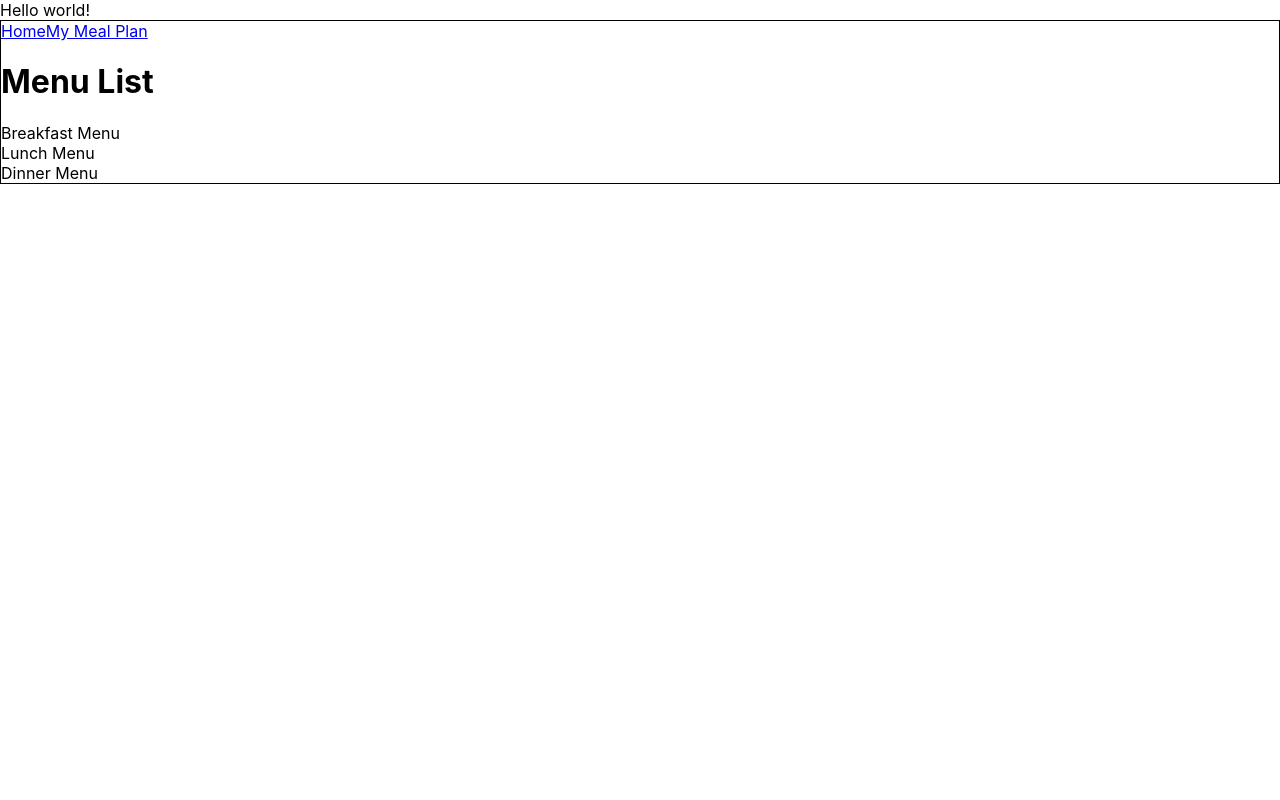
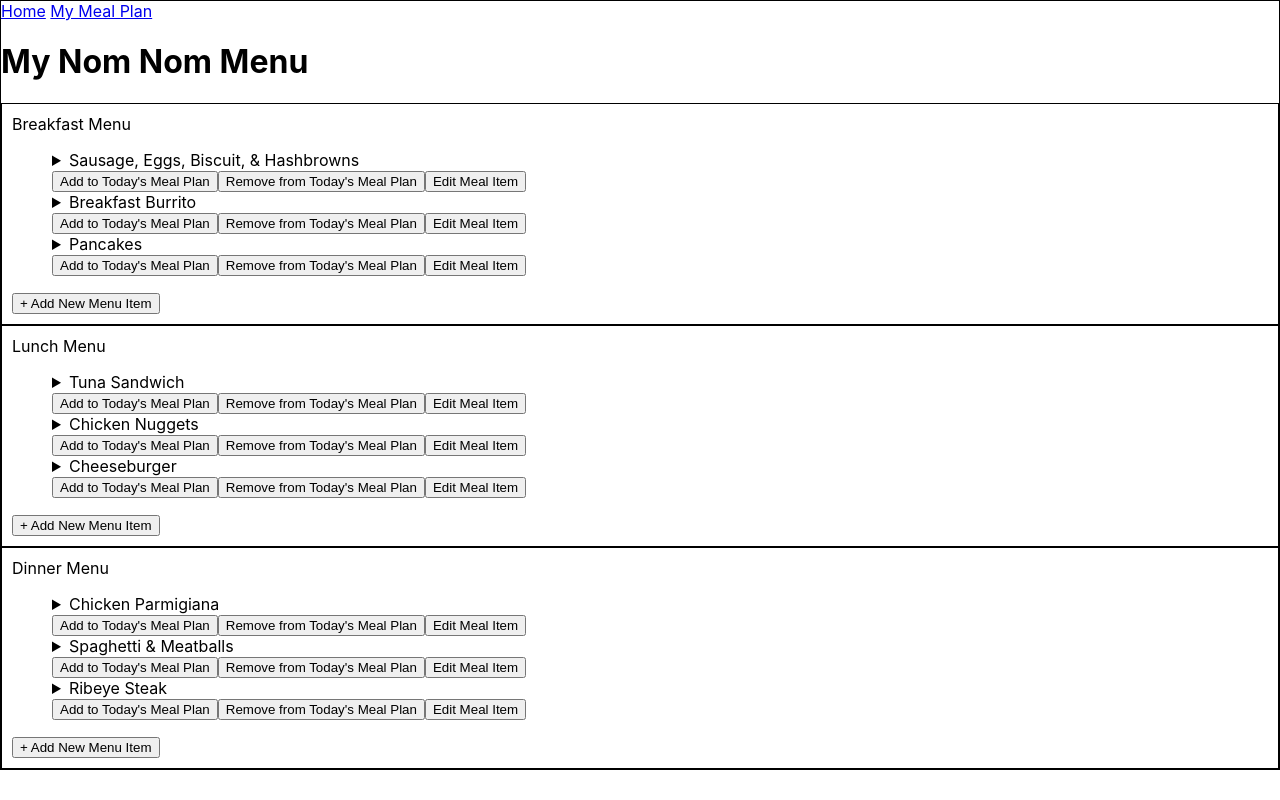
Before and after one commit to JKDev117/nom-nom-app, a React (Create React App) app: page /menu in a window 1280 px wide. Built offline with nearby package versions, Linux system fonts and the light colour scheme.

Commit message:
modified files

```diff
--- a/src/App.js
+++ b/src/App.js
@@ -6,18 +6,21 @@ import MealPlanPage from './components/MealPlanPage';
 import AddMenuItem from './components/AddMenuItem';
 import EditMenuItem from './components/EditMenuItem';
 import NotFoundPage from './components/NotFoundPage';
+import { LIST, PLAN } from './store.js'
 
-function App(props) {
-  console.log(props)
+class App extends React.Component {
+  render(){
+    console.log(this.props)
     return (
        <main className='App'>
-       {"Hello world!"}
          <Switch>
             <Route exact path='/' component={LandingPage} />
             <Route path='/menu'
-                 render={()=> <MenuListPage items={props.store}/>}
+                   render={()=> <MenuListPage items={ LIST }/>}
             />
-          <Route path='/meal-plan' component={MealPlanPage} />
+            <Route path='/meal-plan'
+                   render={()=> <MealPlanPage items={ PLAN }/>}
+            />
             <Route path='/add-menu-item' component={AddMenuItem} />
             <Route path='/edit-menu-item' component={EditMenuItem} />
             <Route component={NotFoundPage} />
@@ -26,5 +29,7 @@ function App(props) {
        </main>
     );
   }
+}
+
 
 export default App;
--- a/src/components/MealPlanPage.css
+++ b/src/components/MealPlanPage.css
@@ -1,3 +1,12 @@
 .MealPlanPage {
     border: 1px solid black
 }
+
+ul {
+    list-style: none;
+}
+
+
+.mealplan-nutritional-info {
+    font-size: 0.7em;
+}
--- a/src/components/MealPlanPage.js
+++ b/src/components/MealPlanPage.js
@@ -4,18 +4,72 @@ import './MealPlanPage.css';
 
 class MealPlanPage extends React.Component {
     render(){
+        let calories = 0;
+        let carbs = 0;
+        let protein = 0;
+        let fat = 0;
+
+        this.props.items.forEach(item => {
+            calories += item.calories;
+            carbs += item.carbs;
+            protein += item.protein;
+            fat += item.fat;
+        })
+
+        const breakfasts = this.props.items.filter(item => item.category === 'Breakfast')
+                                           .map((item, i) =>
+                                                    <li key={i}>
+                                                        <span>{item.name}</span>
+                                                        <p className="mealplan-nutritional-info">(<u>Calories</u>: {item.calories} <u>Carbs</u>: {item.carbs}g  <u>Protein</u>: {item.protein}g <u>Fat</u>: {item.fat}g)</p>
+                                                        <button>Remove from Today's Meal Plan</button>
+                                                    </li>)
+        //console.log(breakfasts)
+
+        const lunches = this.props.items.filter(item => item.category === 'Lunch')
+                                        .map((item, i) =>
+                                                    <li key={i}>
+                                                        <span>{item.name}</span>
+                                                        <p className="mealplan-nutritional-info">(<u>Calories</u>: {item.calories} <u>Carbs</u>: {item.carbs}g  <u>Protein</u>: {item.protein}g <u>Fat</u>: {item.fat}g)</p>
+                                                        <button>Remove from Today's Meal Plan</button>
+                                                    </li>)
+        //console.log(lunches)
+
+        const dinners = this.props.items.filter(item => item.category === 'Dinner')
+                                        .map((item, i) =>
+                                                    <li key={i}>
+                                                        <span>{item.name}</span>
+                                                        <p className="mealplan-nutritional-info">(<u>Calories</u>: {item.calories} <u>Carbs</u>: {item.carbs}g  <u>Protein</u>: {item.protein}g <u>Fat</u>: {item.fat}g)</p>
+                                                        <button>Remove from Today's Meal Plan</button>
+                                                    </li>)
+        //console.log(dinners)
+
         return(
             <div className="MenuListPage">
                 <nav>
                     <a href="/">Home</a>
+                    {" "}
                     <a href="/menu">My Menu</a>
                 </nav>
 
                 <h1>Today's Meal Plan</h1>
-                <section>Breakfast</section>
-                <section>Lunch</section>
-                <section>Dinner</section>
-                <section>Total</section>
+                <section className="menuCategory">Breakfast <br/>
+                    <ul>
+                        {breakfasts}
+                    </ul>
+                </section>
+                <section className="menuCategory">Lunch <br/>
+                    <ul>
+                        {lunches}
+                    </ul>
+                </section>
+                <section className="menuCategory">Dinner <br/>
+                    <ul>
+                        {dinners}
+                    </ul>
+                </section>
+                <section>Total
+                    <p><u>Calories</u>: {calories} <u>Carbs</u>: {carbs} g <u>Protein</u>: {protein} g <u>Fat</u>: {fat} g</p>
+                </section>
             </div>
         )
     }
--- a/src/components/MenuListPage.css
+++ b/src/components/MenuListPage.css
@@ -1,3 +1,16 @@
 .MenuListPage {
     border: 1px solid black
 }
+
+.menuCategory {
+    border: 1px solid black;
+    padding: 10px;
+}
+
+ul {
+    list-style: none;
+}
+
+summary:focus {
+    outline: none;
+}
--- a/src/components/MenuListPage.js
+++ b/src/components/MenuListPage.js
@@ -1,36 +1,94 @@
 import React from 'react';
-//import { Link } from 'react-router-dom';
+import { Link } from 'react-router-dom';
 import './MenuListPage.css';
+
 
 class MenuListPage extends React.Component {
     render(){
-        const breakfasts = this.props.items.filter(item => item.category === 'Breakfast').map(item => item.name)
-        console.log(breakfasts)
+        const breakfasts = this.props.items.filter(item => item.category === 'Breakfast')
+                                           .map((item, i) =>
+                                                    <li key={i}>
+                                                        <details>
+                                                            <summary>{item.name}</summary>
+                                                            <p className="mealplan-nutritional-info">(<u>Calories</u>: {item.calories} <u>Carbs</u>: {item.carbs}g   <u>Protein</u>: {item.protein}g <u>Fat</u>: {item.fat}g)</p>
+                                                        </details>
+                                                        <button>Add to Today's Meal Plan</button>
+                                                        <button>Remove from Today's Meal Plan</button>
+                                                        <a href='/edit-menu-item'>
+                                                            <button>Edit Meal Item</button>
+                                                        </a>
+                                                    </li>)
+        //console.log(breakfasts)
 
-        const lunches = this.props.items.filter(item => item.category === 'Lunch').map(item => item.name)
-        console.log(lunches)
+        const lunches = this.props.items.filter(item => item.category === 'Lunch')
+                                        .map((item, i) =>
+                                                    <li key={i}>
+                                                        <details>
+                                                            <summary>{item.name}</summary>
+                                                            <p className="mealplan-nutritional-info">(<u>Calories</u>: {item.calories} <u>Carbs</u>: {item.carbs}g   <u>Protein</u>: {item.protein}g <u>Fat</u>: {item.fat}g)</p>
+                                                        </details>
+                                                        <button>Add to Today's Meal Plan</button>
+                                                        <button>Remove from Today's Meal Plan</button>
+                                                        <a href='/edit-menu-item'>
+                                                            <button>Edit Meal Item</button>
+                                                        </a>
 
-        const dinners = this.props.items.filter(item => item.category === 'Dinner').map(item => item.name)
-        console.log(dinners)
+                                                    </li>)
+        //console.log(lunches)
+
+        const dinners = this.props.items.filter(item => item.category === 'Dinner')
+                                        .map((item, i) =>
+                                                    <li key={i}>
+                                                        <details>
+                                                            <summary>{item.name}</summary>
+                                                            <p className="mealplan-nutritional-info">(<u>Calories</u>: {item.calories} <u>Carbs</u>: {item.carbs}g   <u>Protein</u>: {item.protein}g <u>Fat</u>: {item.fat}g)</p>
+                                                        </details>
+                                                        <button>Add to Today's Meal Plan</button>
+                                                        <button>Remove from Today's Meal Plan</button>
+                                                        <a href='/edit-menu-item'>
+                                                            <button>Edit Meal Item</button>
+                                                        </a>
+
+                                                    </li>)
+        //console.log(dinners)
 
         return(
             <div className="MenuListPage">
                 <nav>
                     <a href="/">Home</a>
+                    {" "}
                     <a href="/meal-plan">My Meal Plan</a>
                 </nav>
-                <h1>Menu List</h1>
-                <section>Breakfast Menu
+
+                <h1>My Nom Nom Menu</h1>
+                <section className="menuCategory">Breakfast Menu <br/>
+                    <ul>
+                        {breakfasts}
+                    </ul>
+                    <a href='/add-menu-item'>
+                        <button>+ Add New Menu Item</button>
+                    </a>
                 </section>
-                <section>Lunch Menu <br/>
-
+                <section className="menuCategory">Lunch Menu <br/>
+                    <ul>
+                        {lunches}
+                    </ul>
+                    <a href='/add-menu-item'>
+                        <button>+ Add New Menu Item</button>
+                    </a>
                 </section>
-                <section>Dinner Menu <br/>
-
+                <section className="menuCategory">Dinner Menu <br/>
+                    <ul>
+                        {dinners}
+                    </ul>
+                    <a href='/add-menu-item'>
+                        <button>+ Add New Menu Item</button>
+                    </a>
                 </section>
             </div>
         )
     }
 }
 
+
 export default MenuListPage
--- a/src/index.js
+++ b/src/index.js
@@ -2,12 +2,11 @@ import React from 'react';
 import ReactDOM from 'react-dom';
 import './index.css';
 import App from './App';
-import ITEMS from './store.js'
 import { BrowserRouter } from 'react-router-dom'
 
 ReactDOM.render(
     <BrowserRouter>
-        <App store={ITEMS}/>
+        <App />
     </BrowserRouter>,
     document.getElementById('root')
 );
--- a/src/store.js
+++ b/src/store.js
@@ -1,7 +1,26 @@
-const STORE = [
-    {"name": "Sausage McMuffin with Egg", "calories": 480, "fat": 30, "carbs": 30, "protein": 21, "category": "Breakfast"},
+const LIST = [
+    {"name": "Sausage, Eggs, Biscuit, & Hashbrowns", "calories": 750, "fat": 49, "carbs": 53, "protein": 25, "category": "Breakfast"},
+    {"name": "Breakfast Burrito", "calories": 300, "fat": 16, "carbs": 26, "protein": 13, "category": "Breakfast"},
+    {"name": "Pancakes", "calories": 590, "fat": 15, "carbs": 102, "protein": 9, "category": "Breakfast"},
+
     {"name": "Tuna Sandwich", "calories": 450, "fat": 25, "carbs": 38, "protein": 19, "category": "Lunch"},
+    {"name": "Chicken Nuggets", "calories": 830, "fat": 49, "carbs": 51, "protein": 46, "category": "Lunch"},
+    {"name": "Cheeseburger", "calories": 360, "fat": 15, "carbs": 37, "protein": 17, "category": "Lunch"},
+
     {"name": "Chicken Parmigiana", "calories": 570, "fat": 18, "carbs": 40, "protein": 58, "category": "Dinner"},
+    {"name": "Spaghetti & Meatballs", "calories": 620, "fat": 34, "carbs": 50, "protein": 26, "category": "Dinner"},
+    {"name": "Ribeye Steak", "calories": 810, "fat": 54, "carbs": 0, "protein": 96, "category": "Dinner"},
 ]
 
-export default STORE
+const PLAN = [
+    {"name": "Sausage, Eggs, Biscuit, & Hashbrowns", "calories": 750, "fat": 49, "carbs": 53, "protein": 25, "category": "Breakfast"},
+
+    {"name": "Cheeseburger", "calories": 360, "fat": 15, "carbs": 37, "protein": 17, "category": "Lunch"},
+
+    {"name": "Ribeye Steak", "calories": 810, "fat": 54, "carbs": 0, "protein": 96, "category": "Dinner"},
+]
+
+
+
+
+export { LIST, PLAN }
```
Also changed, not shown: src/components/LandingPage.js (+4 -5 lines). Lines whose indentation alone changed are shown as unchanged.
